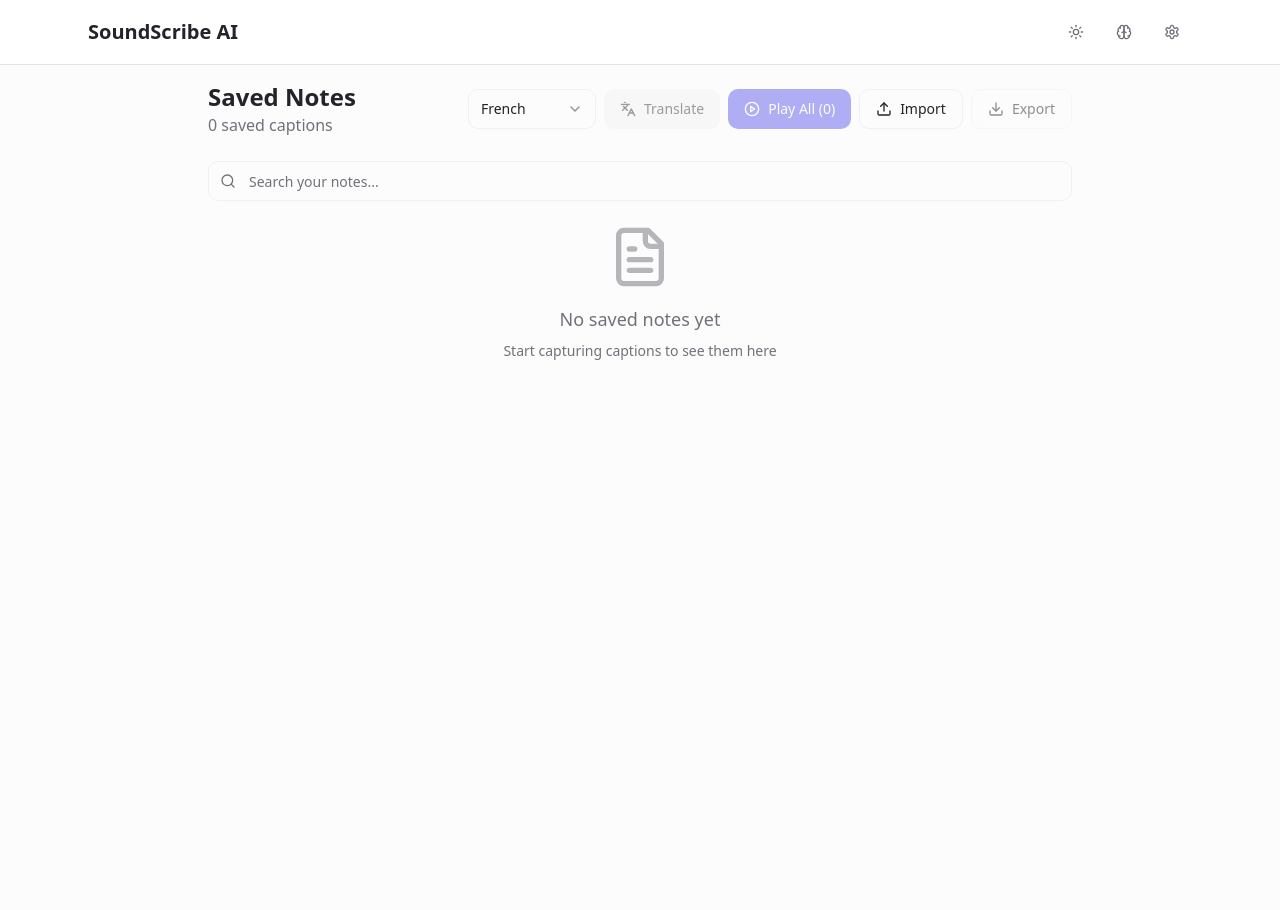
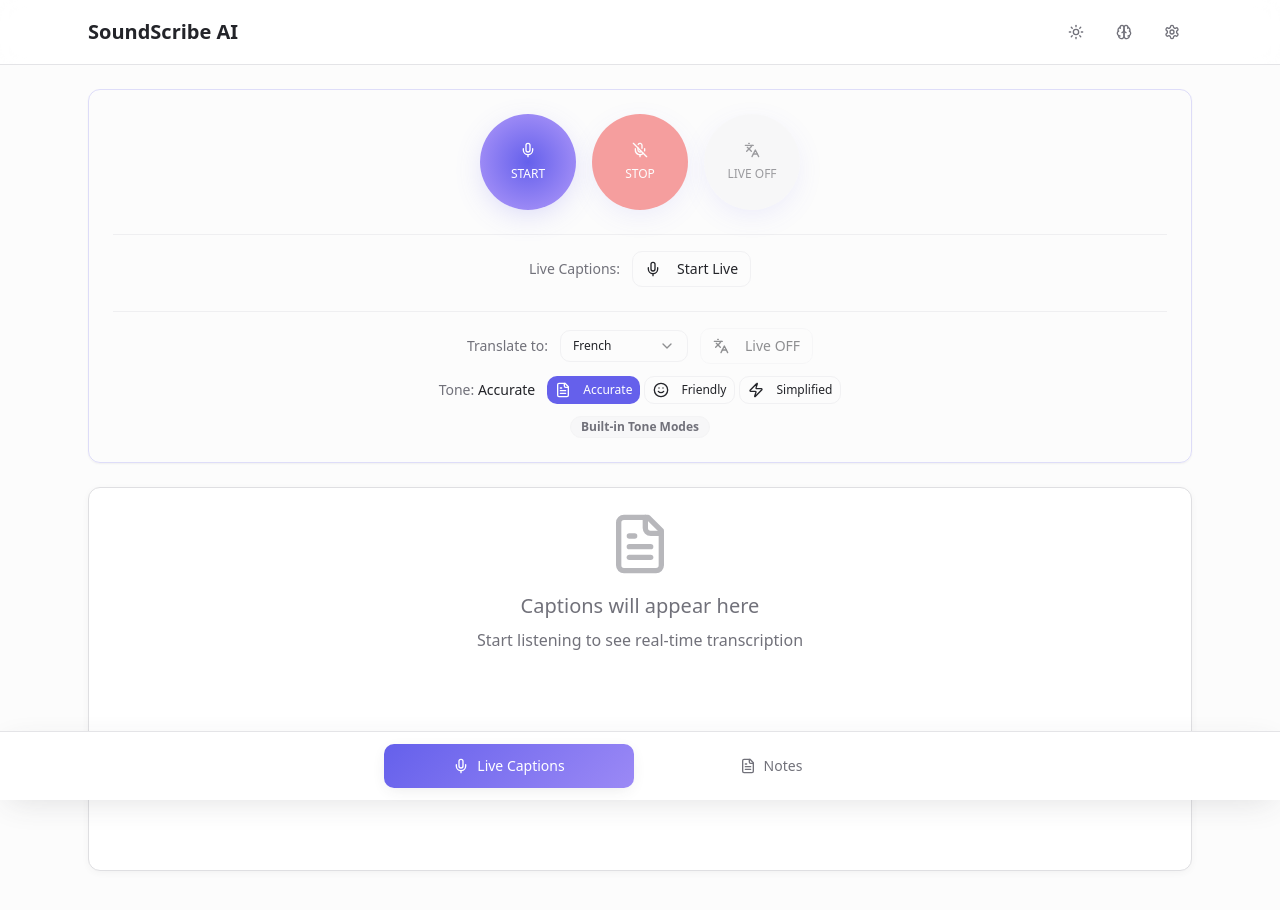
Before and after one commit to BMohammed7/soundsribe, a React (Vite) app: page / in a window 1280 px wide. Shown: the top 910 px of the page. Before the commit the page ends 800 px from the top, so only its background shows below. Built offline with nearby package versions, Linux system fonts and the light colour scheme; the HTML template or start-up script is replaced by a standard one.

Commit message:
Reverted to commit 73fe96abbea2e814f7faae113270c1960627ee11

```diff
--- a/src/pages/Index.tsx
+++ b/src/pages/Index.tsx
@@ -1,5 +1,7 @@
 import { useState } from "react";
+import LiveCaptions from "@/components/LiveCaptions";
 import NotesPage from "@/components/NotesPage";
+import Navigation from "@/components/Navigation";
 import { SettingsDialog } from "@/components/Settings";
 import { ThemeToggle } from "@/components/theme-toggle";
 import { Button } from "@/components/ui/button";
@@ -14,6 +16,7 @@ interface SavedNote {
 }
 
 const Index = () => {
+  const [currentPage, setCurrentPage] = useState<'captions' | 'notes'>('captions');
   const [savedNotes, setSavedNotes] = useState<SavedNote[]>([]);
   const [showMemoryViewer, setShowMemoryViewer] = useState(false);
 
@@ -25,6 +28,22 @@ const Index = () => {
     setSavedNotes(prev => [...newNotes, ...prev]);
   };
 
+  const handleSaveToNotes = (caption: any) => {
+    const newNote: SavedNote = {
+      id: caption.id,
+      text: caption.text,
+      timestamp: caption.timestamp,
+      saved: true
+    };
+
+    setSavedNotes(prev => {
+      const existing = prev.find(note => note.id === caption.id);
+      if (existing) {
+        return prev;
+      }
+      return [newNote, ...prev];
+    });
+  };
 
   return (
     <div className="min-h-screen bg-gradient-surface pb-16 sm:pb-20 transition-all duration-300 ease-in-out">
@@ -54,9 +73,23 @@ const Index = () => {
         </div>
       </header>
 
-      <div className="animate-fade-in">
-        <NotesPage notes={savedNotes} onImportNotes={handleImportNotes} />
+      <div className="transition-fade">
+        {currentPage === 'captions' ? (
+          <div className="animate-fade-in">
+            <LiveCaptions onSaveToNotes={handleSaveToNotes} />
+          </div>
+        ) : (
+          <div className="animate-fade-in">
+            <NotesPage notes={savedNotes} onImportNotes={handleImportNotes} />
+          </div>
+        )}
       </div>
+
+      <Navigation
+        currentPage={currentPage}
+        onPageChange={setCurrentPage}
+        notesCount={savedNotes.length}
+      />
     </div>
   );
 };
```
